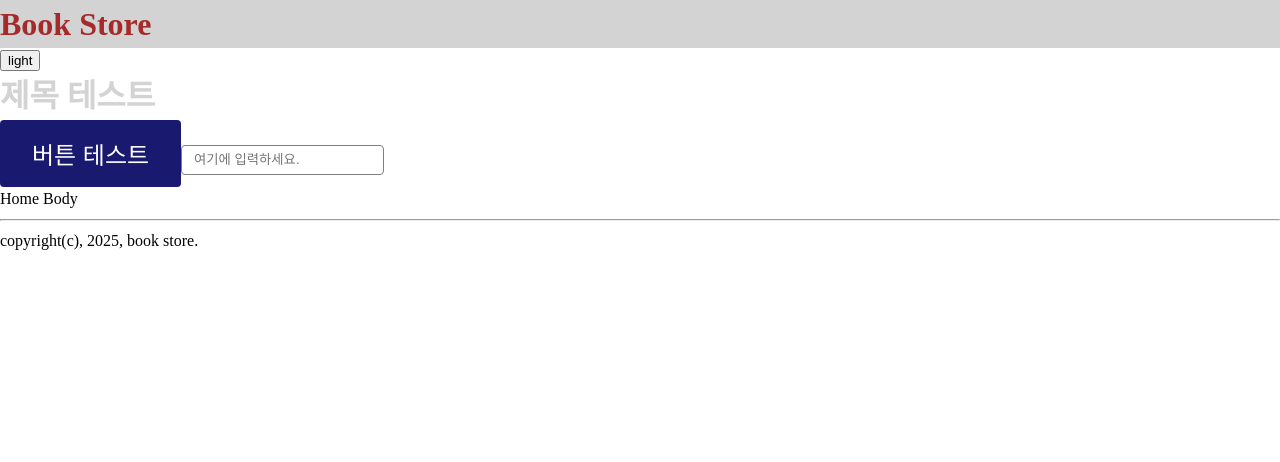
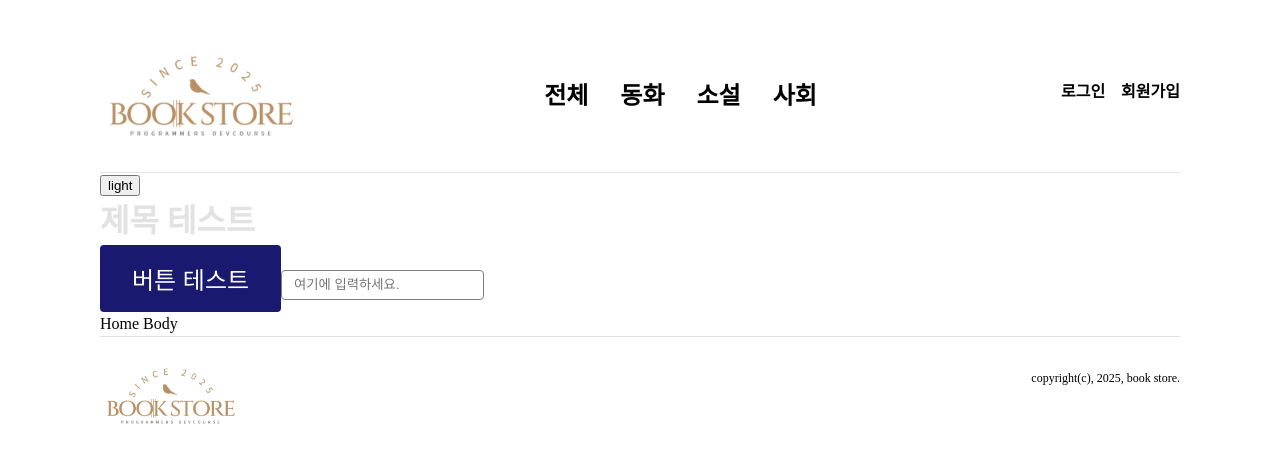
Before and after one commit to suooo/Book-Store, a React (Create React App) app: page / in a window 1280 px wide. Shown: the top 462 px of the page. Built offline with nearby package versions, Linux system fonts and the light colour scheme.

Commit message:
feat: 헤더와 푸터 구현

```diff
--- a/package.json
+++ b/package.json
@@ -13,6 +13,7 @@
     "@types/react-dom": "^19.1.6",
     "react": "^19.1.0",
     "react-dom": "^19.1.0",
+    "react-icons": "^5.5.0",
     "react-scripts": "5.0.1",
     "sanitize.css": "^13.0.0",
     "styled-components": "^6.1.19",
--- a/src/components/common/Footer.tsx
+++ b/src/components/common/Footer.tsx
@@ -1,10 +1,41 @@
+import styled from "styled-components";
+import logo from "../../assets/images/logo.png";
+
 function Footer() {
   return (
-    <>
-      <hr />
-      <div>copyright(c), 2025, book store.</div>
-    </>
+    <FooterStyle>
+      <h1 className="logo">
+        <img src={logo} alt="book store" />
+      </h1>
+      <div className="copyright">
+        <p>copyright(c), 2025, book store.</p>
+      </div>
+    </FooterStyle>
   );
 }
 
+const FooterStyle = styled.footer`
+  width: 100%;
+  margin: 0 auto;
+  max-width: ${({ theme }) => theme.layout.width.large};
+
+  display: flex;
+  justify-content: space-between;
+  padding: 20px 0;
+  border-top: 1px solid ${({ theme }) => theme.color.background};
+
+  .logo {
+    img {
+      width: 140px;
+    }
+  }
+
+  .copyright {
+    p {
+      font-size: 0.75rem;
+      color: ${({ theme }) => theme.color.text};
+    }
+  }
+`;
+
 export default Footer;
--- a/src/components/common/Header.tsx
+++ b/src/components/common/Header.tsx
@@ -1,18 +1,122 @@
 import { styled } from "styled-components";
+import logo from "../../assets/images/logo.png";
+// import { FaSignInAlt, FaRegUser } from "react-icons/fa";
+
+const CATEGORY = [
+  {
+    id: null,
+    name: "전체",
+  },
+  {
+    id: 0,
+    name: "동화",
+  },
+  {
+    id: 1,
+    name: "소설",
+  },
+  {
+    id: 2,
+    name: "사회",
+  },
+];
 
 function Header() {
   return (
     <HeaderStyle>
-      <h1>Book Store</h1>
+      <h1 className="logo">
+        <img src={logo} alt="book store" />
+      </h1>
+      <nav className="category">
+        <ul>
+          {CATEGORY.map((item) => (
+            <li key={item.id}>
+              <a
+                href={
+                  item.id === null ? `/books` : `/books?category_id=${item.id}`
+                }
+              >
+                {item.name}
+              </a>
+            </li>
+          ))}
+        </ul>
+      </nav>
+      <nav className="auth">
+        <ul>
+          <li>
+            <a href="/login">
+              {/* <FaSignInAlt /> */}
+              로그인
+            </a>
+          </li>
+          <li>
+            <a href="/join">
+              {/* <FaRegUser />  */}
+              회원가입
+            </a>
+          </li>
+        </ul>
+      </nav>
     </HeaderStyle>
   );
 }
 
 const HeaderStyle = styled.header`
-  background-color: ${({ theme }) => theme.color.background};
+  width: 100%;
+  margin: 0 auto;
+  max-width: ${({ theme }) => theme.layout.width.large};
 
-  h1 {
-    color: ${({ theme }) => theme.color.primary};
+  display: flex;
+  justify-content: space-between;
+  align-items: center;
+  padding: 20px 0;
+  border-bottom: 1px solid ${({ theme }) => theme.color.background};
+
+  .logo {
+    img {
+      width: 200px;
+    }
+  }
+
+  .category {
+    ul {
+      display: flex;
+      gap: 32px;
+      li {
+        a {
+          font-size: 1.5rem;
+          font-weight: 600;
+          text-decoration: none;
+          color: ${({ theme }) => theme.color.text};
+
+          &:hover {
+            color: ${({ theme }) => theme.color.primary};
+          }
+        }
+      }
+    }
+  }
+
+  .auth {
+    ul {
+      display: flex;
+      gap: 16px;
+      li {
+        a {
+          font-size: 1rem;
+          font-weight: 600;
+          text-decoration: none;
+          display: flex;
+          align-item: center;
+          line-height: 1;
+
+          svg {
+            margin-right: 6px;
+          }
+        }
+      }
+    }
   }
 `;
 
--- a/src/components/layout/Layout.tsx
+++ b/src/components/layout/Layout.tsx
@@ -1,3 +1,4 @@
+import styled from "styled-components";
 import Footer from "../common/Footer";
 import Header from "../common/Header";
 
@@ -7,12 +8,19 @@
 
 function Layout({ children }: LayoutProps) {
   return (
-    <>
+    <LayoutStyle>
       <Header />
       <main> {children} </main>
       <Footer />
-    </>
+    </LayoutStyle>
   );
 }
 
+const LayoutStyle = styled.main`
+  width: 100%;
+  margin: 0 auto;
+  max-width: ${({ theme }) => theme.layout.width.large};
+  padding: 20px 0;
+`;
+
 export default Layout;
--- a/src/style/theme.ts
+++ b/src/style/theme.ts
@@ -9,6 +9,7 @@
 export type HeadingSize = "large" | "medium" | "small";
 export type ButtonSize = "large" | "medium" | "small";
 export type ButtonScheme = "primary" | "normal";
+export type LayoutWidth = "large" | "medium" | "small";
 
 interface Theme {
   name: ThemeName;
@@ -35,13 +36,18 @@
   borderRadius: {
     default: string;
   };
+  layout: {
+    width: {
+      [key in LayoutWidth]: string;
+    };
+  };
 }
 
 export const light: Theme = {
   name: "light",
   color: {
-    primary: "brown",
-    background: "lightgray",
+    primary: "#D2B48C",
+    background: "#E2E2E2",
     secondary: "blue",
     third: "green",
     border: "grey",
@@ -85,6 +91,13 @@
   borderRadius: {
     default: "4px",
   },
+  layout: {
+    width: {
+      large: "1080px",
+      medium: "760px",
+      small: "320px",
+    },
+  },
 };
 
 export const dark: Theme = {
--- a/src/styled.d.ts
+++ b/src/styled.d.ts
@@ -6,6 +6,7 @@
   HeadingSize,
   ButtonSize,
   ButtonScheme,
+  LayoutWidth,
 } from "./style/theme";
 
 declare module "styled-components" {
@@ -34,5 +35,10 @@
     borderRadius: {
       default: string;
     };
+    layout: {
+      width: {
+        [key in LayoutWidth]: string;
+      };
+    };
   }
 }
```
Also changed, not shown: src/assets/images/logo.png (added), 1 other file (tests, documents, lock files or other folders).
